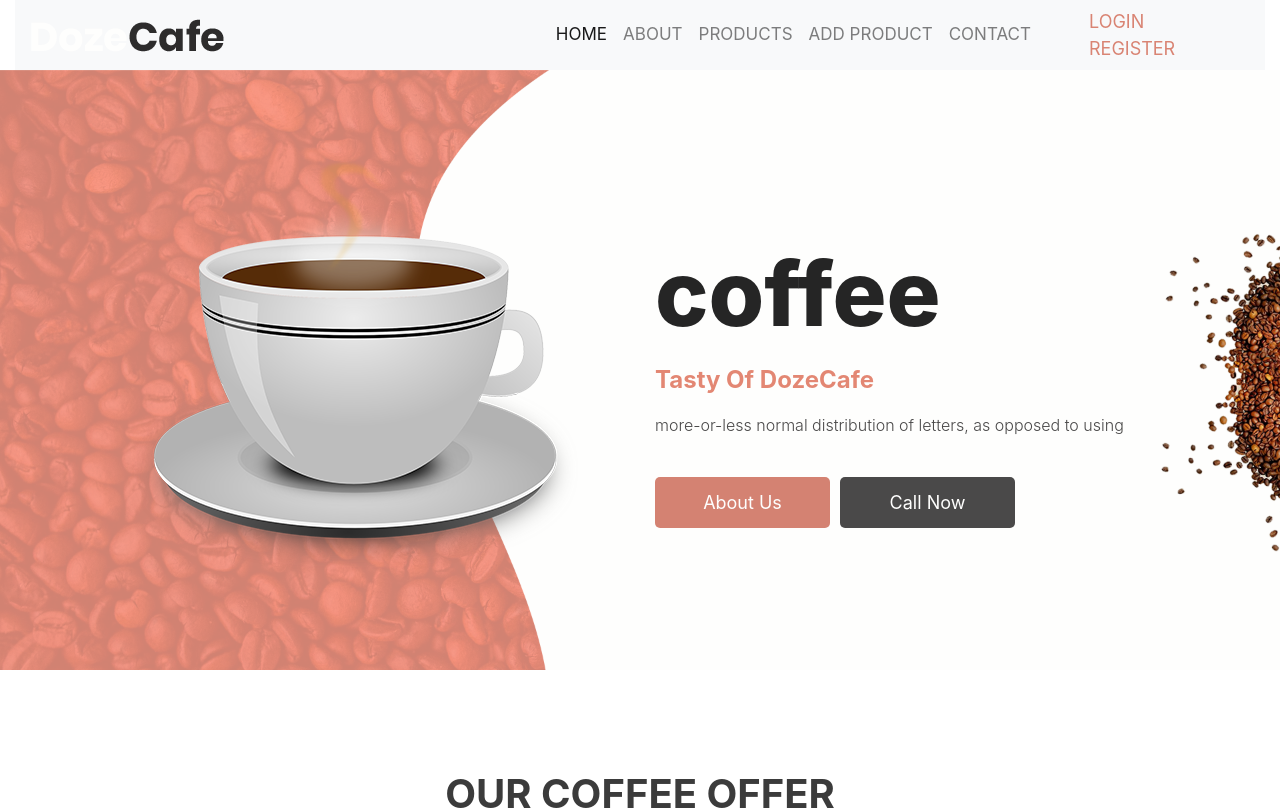
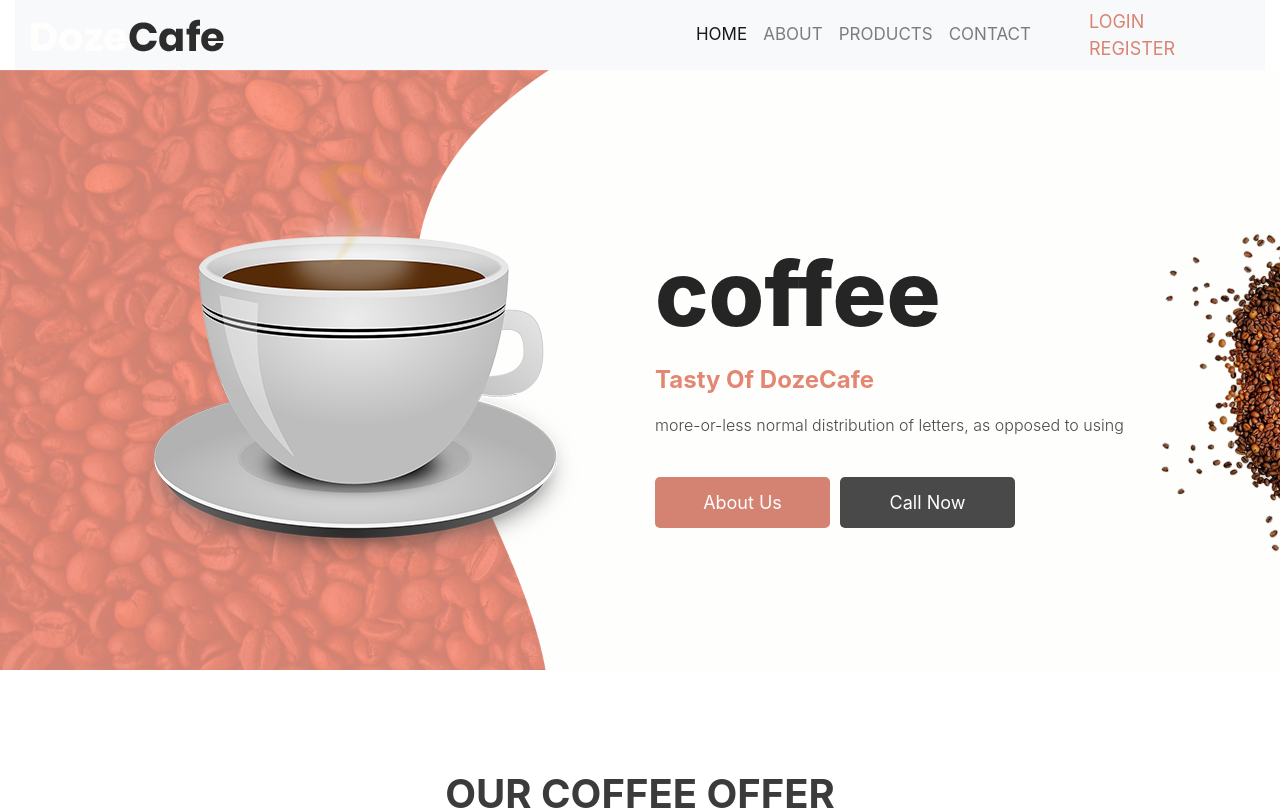
Before and after one commit to PashataDLG/producthub-frontend, a React (Vite) app: page / in a window 1280 px wide. Shown: the top 810 px of the page. Built offline with nearby package versions, Linux system fonts and the light colour scheme; no server answers.

Commit message:
conditional rendering in navigation added

```diff
--- a/src/components/navigation/Navigation.jsx
+++ b/src/components/navigation/Navigation.jsx
@@ -39,11 +39,15 @@ export const Navigation = () => {
                                 Products
                             </Link>
                         </li>
-                        <li className="nav-item">
-                            <Link className="nav-link" to="/add-product">
-                                Add Product
-                            </Link>
-                        </li>
+                        {isToken
+                            ?
+                            <li className="nav-item">
+                                <Link className="nav-link" to="/add-product">
+                                    Add Product
+                                </Link>
+                            </li>
+                            :
+                            ''}
                         <li className="nav-item">
                             <Link className="nav-link" to="/contact">
                                 Contact
```
